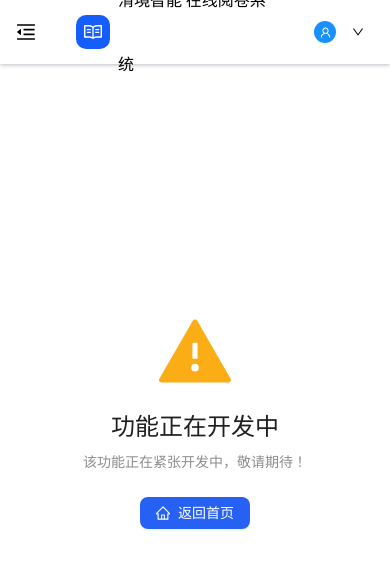
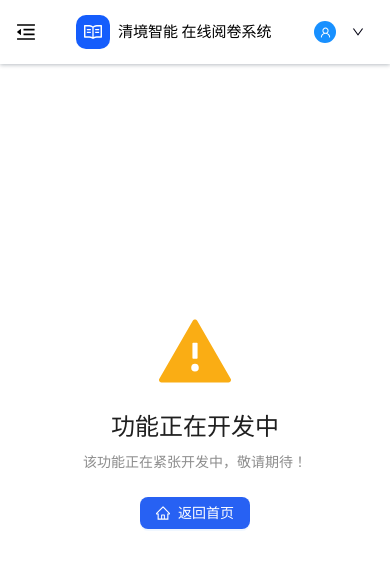
Before and after one commit to EnJoy810/work, a React (Vite) app: page /settings in a window 390 px wide. Shown: the top 568 px of the page. Built offline with nearby package versions, Linux system fonts and the light colour scheme.

Commit message:
导航栏修改

```diff
--- a/src/layout/Navbar.jsx
+++ b/src/layout/Navbar.jsx
@@ -192,7 +192,7 @@ const Navbar = () => {
                 marginLeft: 8,
                 color: "#000",
                 marginRight: 8,
-                fontSize: isMobile ? 16 : 22,
+                fontSize: isMobile ? 15 : 22,
                 fontWeight: "bold",
               }}
             >
--- a/src/pages/system-settings/styles/loginWithShowcase.css
+++ b/src/pages/system-settings/styles/loginWithShowcase.css
@@ -857,9 +857,11 @@
   .welcome-description,
   .welcome-buttons,
   .welcome-stats,
-  .scroll-down-indicator,
   .welcome-logo {
-    animation-duration: 0.6s;
+    animation-duration: 0.8s;
+  }
+  .scroll-down-indicator {
+    animation-duration: 1.8s;
   }
 
   /* 调整延迟，使动画更流畅 */
```
